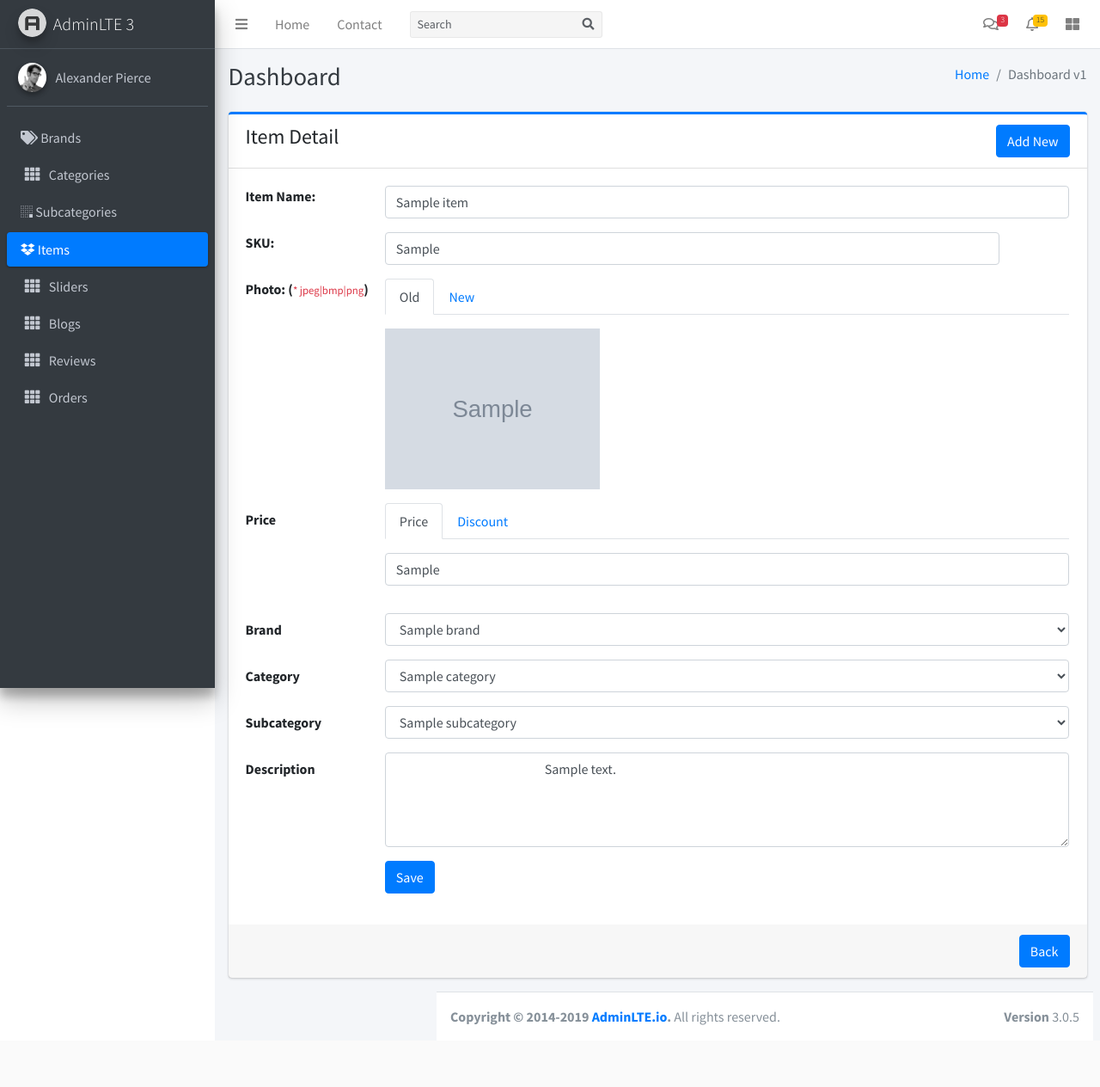
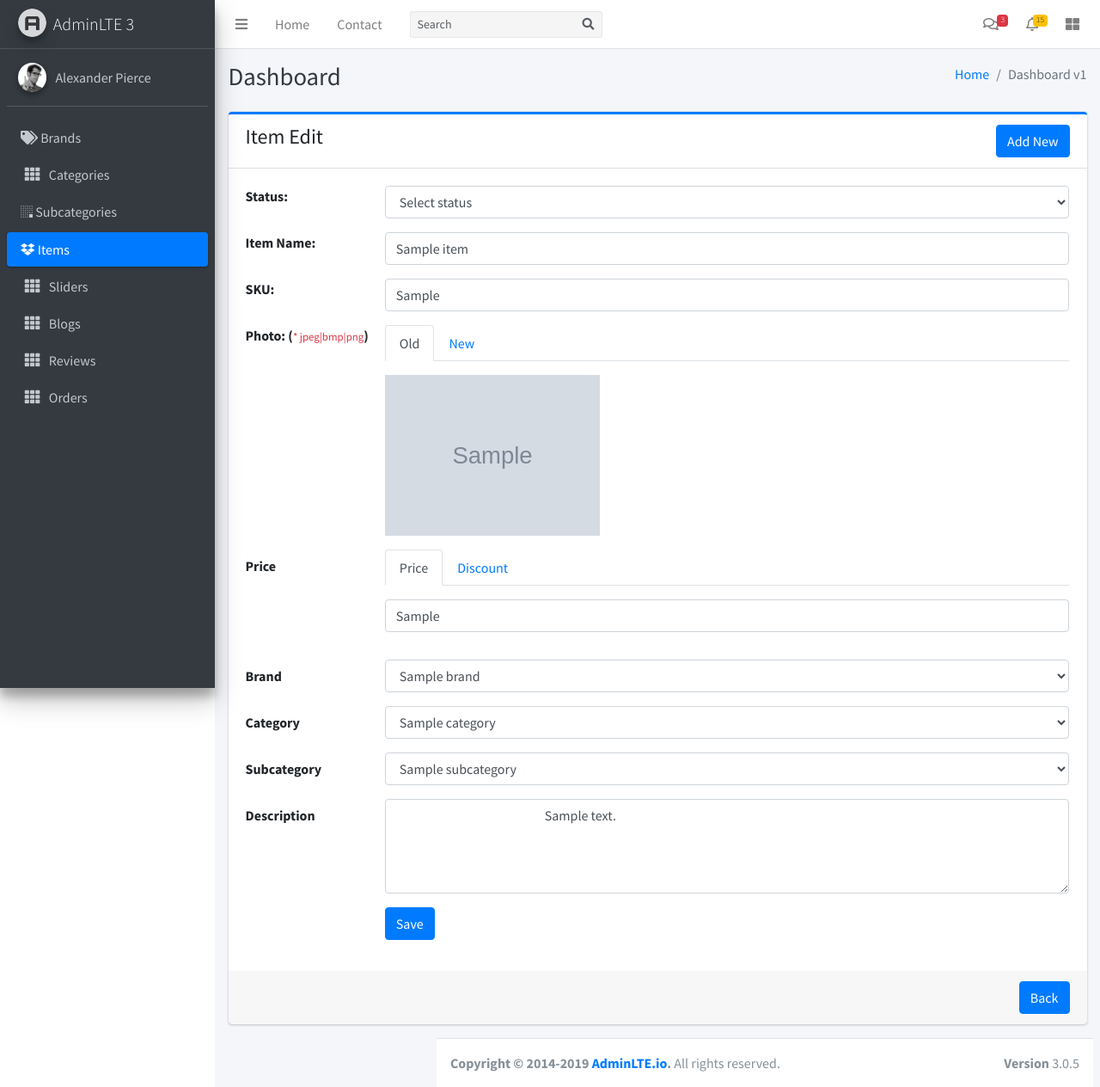
Before and after one commit to ChoMiMiTun/asiamobile_laravel, a Laravel app: page /item/1/edit in a window 1280 px wide. Shown: the whole page at 86% size. Before the commit the page ends 1192 px from the top, so only its background shows below. Run offline with Laravel 8, Linux system fonts and the light colour scheme; tables that the repository leaves empty hold one stand-in row (values such as "Sample post"); grey boxes marked "Sample" are stand-in pictures; some libraries are stand-ins or nearby versions.

Commit message:
add status in item by cmmt

```diff
--- a/app/Http/Controllers/ItemController.php
+++ b/app/Http/Controllers/ItemController.php
@@ -48,13 +48,14 @@ class ItemController extends Controller
         // dd($request);
 
         $request->validate([
+            "status" => "required",
             "name" => "required|min:4",
             "price" => "required",
             "discount" => "sometimes|required",
             "photo" => "required|mimes:jpeg,bmp,png",
             "brand" => "required",
             "subcategory" => "required",
-            "description" => "required"
+            "description" => "required",
         ]);
 
         if($request->file()){
@@ -68,6 +69,7 @@ class ItemController extends Controller
 
         // store
         $item = new Item;
+        $item->status = $request->status;
         $item->name = $request->name;
         $item->sku = $request->sku;
         $item->price = $request->price;
@@ -117,6 +119,7 @@ class ItemController extends Controller
     public function update(Request $request, Item $item)
     {
         $request->validate([
+            "status" => "required",
             "name" => "required|min:4",
             "price" => "required",
             "discount" => "sometimes|required",
@@ -149,6 +152,15 @@ class ItemController extends Controller
         $item->brand_id =  $request->brand;
         $item->subcategory_id =  $request->subcategory;
         $item->description =  $request->description;
+
+        if ($item->status == 1) {
+            $item->status = 0;
+            $status = 'disabled';
+        } else {
+            $item->status = 1;
+            $status = 'enabled';
+        }
+
         $item->save();
 
         // redirect
--- a/resources/views/backend/item/edit.blade.php
+++ b/resources/views/backend/item/edit.blade.php
@@ -29,7 +29,7 @@
 
 		<div class="card card-primary card-outline">
 		      <div class="card-header">
-		        <h4 class="d-inline-block">Item Detail</h4>
+		        <h4 class="d-inline-block">Item Edit</h4>
 		    	<a href="{{route('item.create')}}" class="btn btn-primary float-right">Add New</a>
 		      </div>
 		    <!-- /.card-header -->
@@ -41,6 +41,20 @@
 				          <form method="post" action="{{route('item.update',$item->id)}}" enctype="multipart/form-data">
 				            @csrf
 				            @method('PUT')
+
+				            <div class="form-group row">
+				               <label class="control-label col-md-2">Status:</label>
+				                <div class="col-md-10">
+				                    <select name="status" class="form-control">
+				                    	<option value="">Select status</option>
+				                    	{{-- {{ $item->status  ? 'selected' : '' }} --}}
+				                        <option value="{{$item->status}}">Publish</option>
+				                        <option value="{{$item->status}}">Unpublish</option>
+				                          {{-- <option value="{{$item->status}}" {{ $item->id  ? 'selected' : '' }}>
+				                          	{{$item->status}}</option> --}}
+				                    </select>
+				                </div>
+				            </div>
 				            <div class="form-group row">
 				              <label class="control-label col-md-2">Item Name:</label>
 				              <div class="col-md-10">
@@ -55,7 +69,7 @@
 
 				            <div class="form-group row">
 				               <label class="control-label col-md-2">SKU:</label>
-				                <div class="col-md-9">
+				                <div class="col-md-10">
 				                  <input type="text" name="sku" class="form-control @error('sku') is-invalid @enderror" placeholder="SKU ..." value="{{$item->sku}}">
 				                   @error('sku')
 				                    <span class="invalid-feedback" role="alert">
--- a/resources/views/backend/item/show.blade.php
+++ b/resources/views/backend/item/show.blade.php
@@ -30,7 +30,6 @@
 		<div class="card card-primary card-outline">
 		      <div class="card-header">
 		        <h4 class="d-inline-block">Item Detail</h4>
-		    	<a href="{{route('item.create')}}" class="btn btn-primary float-right">Add New</a>
 		      </div>
 		    <!-- /.card-header -->
 			  <div class="card-body">
```
Also changed, not shown: resources/views/backend/item/create.blade.php (+11 -0 lines), resources/views/backend/item/index.blade.php (+8 -1 lines), database/migrations/2020_11_13_080658_create_items_table.php, public/images/item/iPhone-12-Pro-Max-Pacific-Blue.jpg (added).
